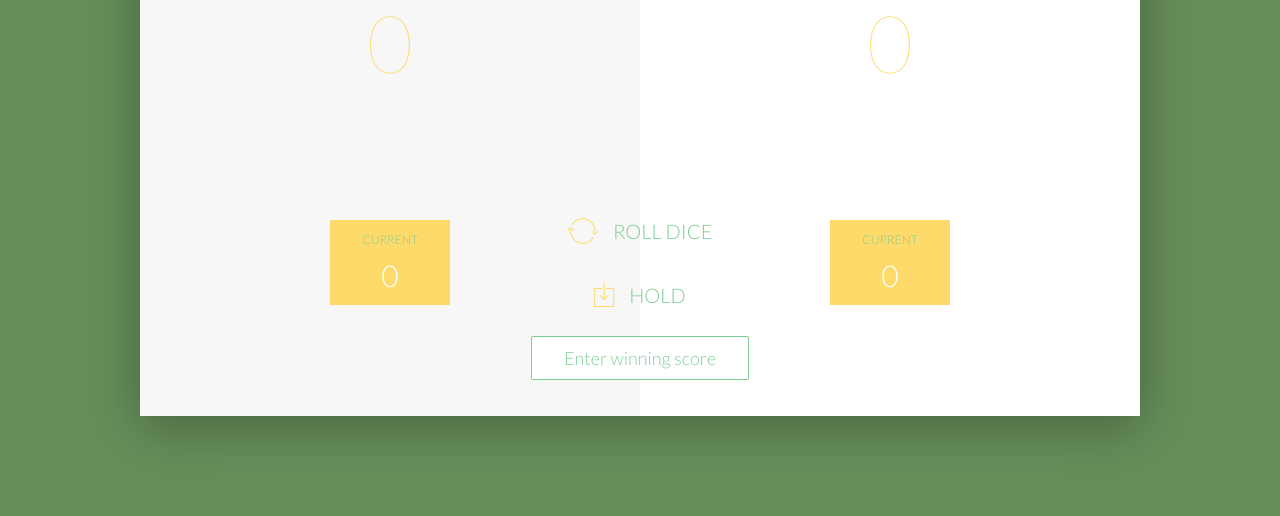
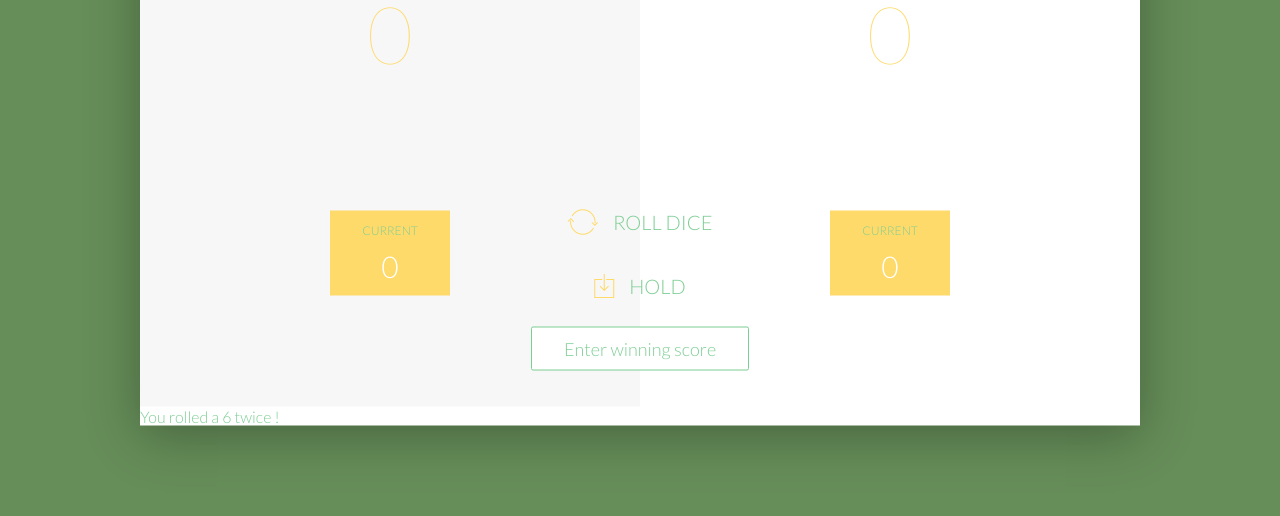
Before and after one commit to veselinn16/js_dice_game, a plain HTML site: page index.html in a window 1280 px wide. Shown: the part 284-800 px from the top of the page. Drawn offline with nearby package versions, Linux system fonts and the light colour scheme.

Commit message:
Create notification for fail condition :construction:

```diff
--- a/index.html
+++ b/index.html
@@ -36,6 +36,9 @@
             <input type="text" placeholder="Enter winning score" id="final-score">
 
             <img src="dice-5.png" alt="Dice" class="dice">
+            <div class="notification">
+                <p class="notification__paragraph">You rolled a 6 twice !</p>
+            </div>
         </div>
 
         <script src="app.js"></script>
```
